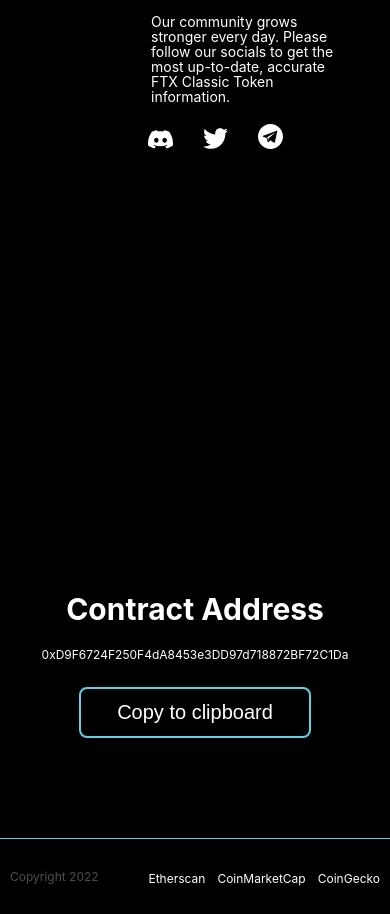
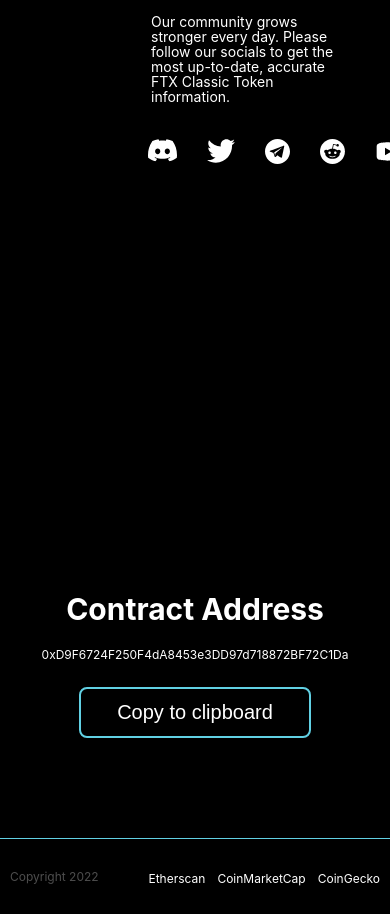
Before and after one commit to taeleenz38/FTX-CLASSIC, a Next.js app: page / in a window 390 px wide. Shown: the part 4371-5285 px from the top of the page. Built offline with nearby package versions, Linux system fonts and the light colour scheme.

Commit message:
youtube link

```diff
--- a/components/last.js
+++ b/components/last.js
@@ -22,6 +22,7 @@
           <div className="socials" >
             <Link href="https://discord.gg/flur" target="_blank" rel="noopener noreferrer">
               <Image
+                id="discord"
                 src="/discord.svg"
                 alt="discord icon"
                 width={50}
@@ -30,6 +31,7 @@
             </Link>
             <Link href="https://twitter.com/FTXCLASSIC" target="_blank" rel="noopener noreferrer">
               <Image
+                id="twitter"
                 src="/twitter.svg"
                 alt="twitter icon"
                 width={45}
@@ -44,6 +46,23 @@
                 height={38}
               />
             </Link>
+            <Link href="https://t.me/ftxclassicentry" target="_blank" rel="noopener noreferrer">
+              <Image
+                src="/reddit.svg"
+                alt="reddit icon"
+                width={38}
+                height={38}
+              />
+            </Link>
+            <Link href="https://youtube.com/channel/UCDhYh43sFHyGp7P3qE5CPNQ" target="_blank" rel="noopener noreferrer" id="#youtube-div">
+              <Image
+                id="youtube"
+                src="/youtube.svg"
+                alt="youtube icon"
+                width={60}
+                height={45}
+              />
+            </Link>
           </div>
         </div>
       </div>
--- a/styles/index.css
+++ b/styles/index.css
@@ -808,8 +808,12 @@
   display: flex;
 }
 
-.last-section img {
-  margin-top: 25px;
+.socials {
+  height: 60px;
+  width: 500px;
+  display: flex;
+  align-items: center;
+  justify-content: space-evenly;
 }
 
 .ending-message {
@@ -841,8 +845,8 @@
   transition: all 0.2s;
 }
 
-.socials img:hover {
-  filter: brightness(0) saturate(100%) invert(70%) sepia(85%) saturate(308%) hue-rotate(146deg) brightness(95%) contrast(87%);
+.socials a {
+  text-align: center;
 }
 
 .ending-message a:hover {
@@ -886,6 +890,10 @@
 
 }
 
+#youtube {
+  width: 42px !important;
+}
+
 
 @media (max-width: 1550px) {
 
@@ -918,6 +926,10 @@
     height: auto !important;
   }
 
+  #youtube {
+    width: 40px !important;
+  }
+
   .ending-message a {
     width: 30px;
     height: 30px;
@@ -947,6 +959,11 @@
   .last-section {
     margin-left: 75px;
   }
+
+  .socials {
+    width: 420px;
+  }
+
 }
 
 @media (max-width: 480px) {
@@ -990,6 +1007,23 @@
   .contract h2 {
     font-size: 12px;
     text-align: center;
+  }
+
+  .socials {
+    width: 150px;
+    align-items: center;
+  }
+
+  #youtube {
+    width: 25px !important;
+  }
+
+  #discord {
+    width: 29px !important;
+  }
+
+  #twitter {
+    width: 28px !important;
   }
 
 }
```
Also changed, not shown: public/reddit.svg (added), public/youtube.svg (added).
